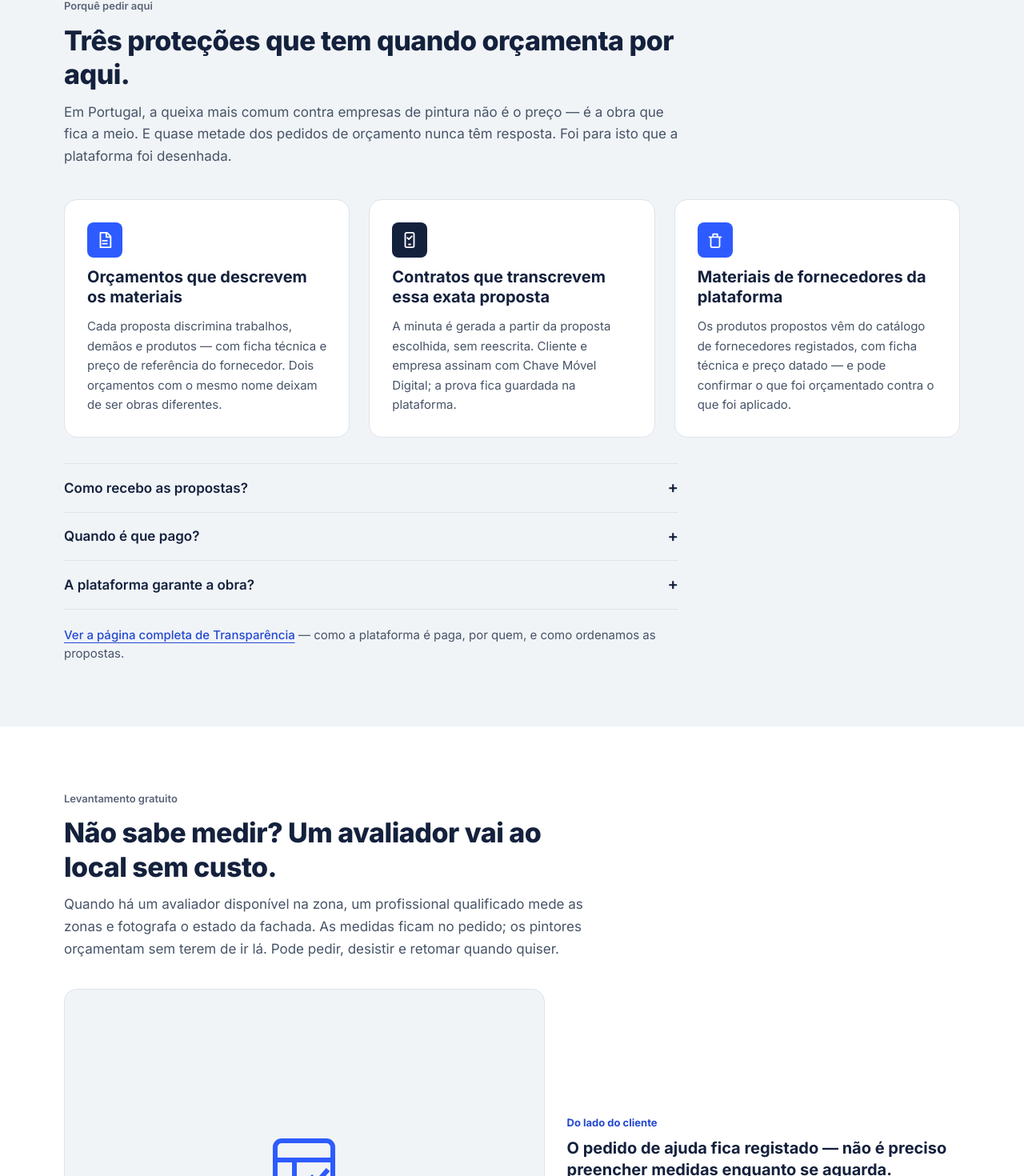
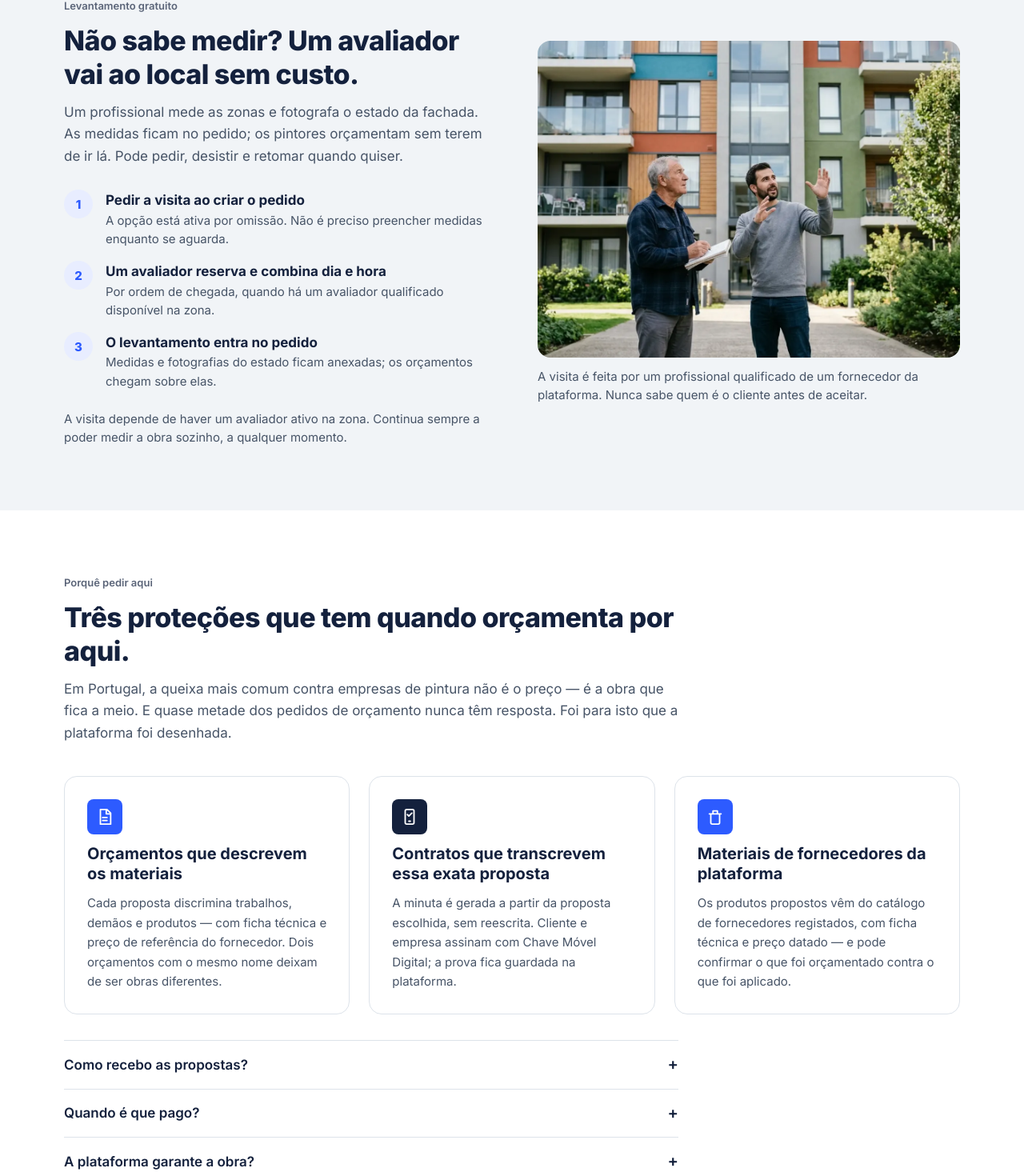
Before and after one commit to nunomarujo/paintit, a Next.js app: page / in a window 1280 px wide. Shown: the part 3158-4628 px from the top of the page at 80% size. Built offline with nearby package versions, Linux system fonts and the light colour scheme.

Commit message:
Página inicial: levantamento antes das proteções, com a fotografia real em vez da caixa vazia
Co-Authored-By: Claude Fable 5.1 <noreply@anthropic.com>
Claude-Session: https://claude.ai/code/session_01NCY5SBnuWidUthsPHZJKr9

```diff
--- a/src/app/page.tsx
+++ b/src/app/page.tsx
@@ -8,7 +8,6 @@ import { Faq } from '@/components/landing/Faq';
 import { PaintedHero } from '@/components/landing/PaintedHero';
 import { PassoAssinar, PassoComparar, PassoDescrever } from '@/components/landing/PassosDemo';
 import { SiteHeader } from '@/components/landing/SiteHeader';
-import { SurveyDemo } from '@/components/landing/SurveyDemo';
 import { BRAND } from '@/config/brand';
 import { formatEuros } from '@/domain/money';
 import { CURRENT_RULES } from '@/domain/rules';
@@ -32,7 +31,7 @@ const pct = (bp: number) => `${(bp / 100).toLocaleString('pt-PT')}%`;
  *    (`PassosDemo`), não caixas de texto — é o que a referência (usenorte.com) faz bem.
  *
  * O que se mantém da v4: o hero com o prédio a pintar-se, o `ComparadorDemo` com os seus seis
- * estados gerados em build, o `SurveyDemo`, a FAQ e os valores da caução lidos de `CURRENT_RULES`
+ * estados gerados em build, a FAQ e os valores da caução lidos de `CURRENT_RULES`
  * (nunca escritos à mão; nunca a comissão do pintor — regra 15 do CLAUDE.md).
  */
 
@@ -158,8 +157,61 @@ export default function Home() {
         </ol>
       </section>
 
+      {/* LEVANTAMENTO GRATUITO — responde ao pedido vago, que é o que torna as propostas incomparáveis.
+          A foto é o único sítio da página com uma imagem real (decisão do promotor, 01/11/2026): o
+          contexto bate a 100% — um avaliador a tomar notas em frente ao prédio, com o cliente a apontar. */}
+      <section id="levantamento" className="border-t border-slate-200 bg-paper py-20">
+        <div className="mx-auto grid max-w-6xl items-center gap-10 px-4 lg:grid-cols-2 lg:gap-16">
+          <figure className="m-0 lg:order-2">
+            {/* eslint-disable-next-line @next/next/no-img-element */}
+            <img
+              src="/img/levantamento.webp"
+              width={1600}
+              height={873}
+              alt="Avaliador a tomar notas em frente a um prédio, com o cliente a apontar para a fachada"
+              className="block aspect-[4/3] w-full rounded-2xl object-cover"
+            />
+            <figcaption className="mt-3 text-[15px] text-slate-600">
+              A visita é feita por um profissional qualificado de um fornecedor da plataforma. Nunca sabe quem é o
+              cliente antes de aceitar.
+            </figcaption>
+          </figure>
+          <div className="lg:order-1">
+            <p className="eyebrow">Levantamento gratuito</p>
+            <h2 className="mt-3 text-[34px] leading-tight font-extrabold text-tinta-900">
+              Não sabe medir? Um avaliador vai ao local sem custo.
+            </h2>
+            <p className="mt-3 text-[17px] leading-relaxed text-slate-600">
+              Um profissional mede as zonas e fotografa o estado da fachada. As medidas ficam no pedido; os pintores
+              orçamentam sem terem de ir lá. Pode pedir, desistir e retomar quando quiser.
+            </p>
+            <ol className="mt-7 flex flex-col gap-4">
+              {[
+                ['Pedir a visita ao criar o pedido', 'A opção está ativa por omissão. Não é preciso preencher medidas enquanto se aguarda.'],
+                ['Um avaliador reserva e combina dia e hora', 'Por ordem de chegada, quando há um avaliador qualificado disponível na zona.'],
+                ['O levantamento entra no pedido', 'Medidas e fotografias do estado ficam anexadas; os orçamentos chegam sobre elas.'],
+              ].map(([t, d], i) => (
+                <li key={t} className="flex gap-4">
+                  <span className="flex h-9 w-9 flex-none items-center justify-center rounded-full bg-tinta-100 text-[15px] font-extrabold text-tinta-600">
+                    {i + 1}
+                  </span>
+                  <span>
+                    <span className="block text-[17px] font-bold text-tinta-900">{t}</span>
+                    <span className="block text-[15px] text-slate-600">{d}</span>
+                  </span>
+                </li>
+              ))}
+            </ol>
+            <p className="mt-6 text-[15px] text-slate-600">
+              A visita depende de haver um avaliador ativo na zona. Continua sempre a poder medir a obra sozinho, a
+              qualquer momento.
+            </p>
+          </div>
+        </div>
+      </section>
+
       {/* TRÊS PROTEÇÕES — em positivo (pedido do promotor, 01/11/2026). */}
-      <section id="transparencia" className="border-t border-slate-200 bg-paper py-20">
+      <section id="transparencia" className="py-20">
         <div className="mx-auto max-w-6xl px-4">
           <p className="eyebrow">Porquê pedir aqui</p>
           <h2 className="mt-3 max-w-3xl text-[34px] leading-tight font-extrabold text-tinta-900">
@@ -192,20 +244,6 @@ export default function Home() {
             </p>
           </div>
         </div>
-      </section>
-
-      {/* LEVANTAMENTO GRATUITO — responde ao pedido vago, que é o que torna as propostas incomparáveis. */}
-      <section id="levantamento" className="mx-auto max-w-6xl px-4 py-20">
-        <p className="eyebrow">Levantamento gratuito</p>
-        <h2 className="mt-3 max-w-2xl text-[34px] leading-tight font-extrabold text-tinta-900">
-          Não sabe medir? Um avaliador vai ao local sem custo.
-        </h2>
-        <p className="mt-3 max-w-2xl text-[17px] leading-relaxed text-slate-600">
-          Quando há um avaliador disponível na zona, um profissional qualificado mede as zonas e fotografa o estado da
-          fachada. As medidas ficam no pedido; os pintores orçamentam sem terem de ir lá. Pode pedir, desistir e
-          retomar quando quiser.
-        </p>
-        <SurveyDemo />
       </section>
 
       {/* COMPARADOR — seis estados reais, gerados em build (scripts/gerar-demo-comparador.mjs). */}
```
Also changed, not shown: public/img/levantamento.webp (added).
